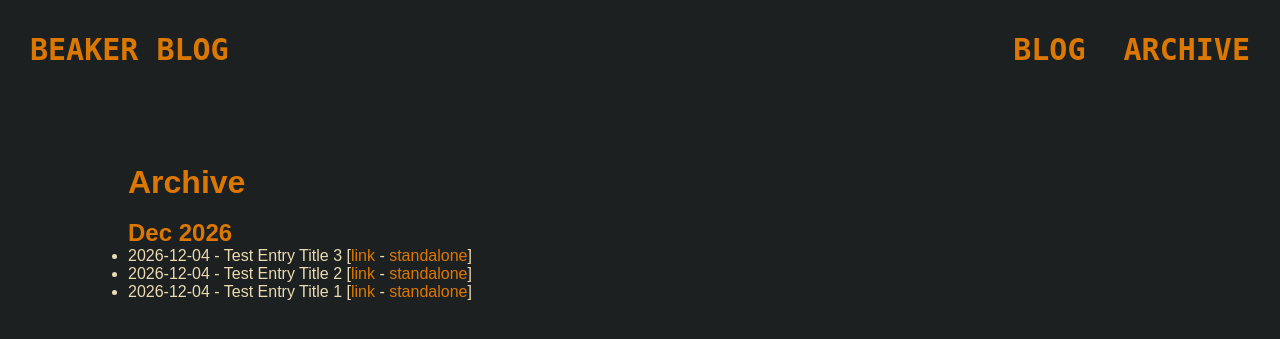
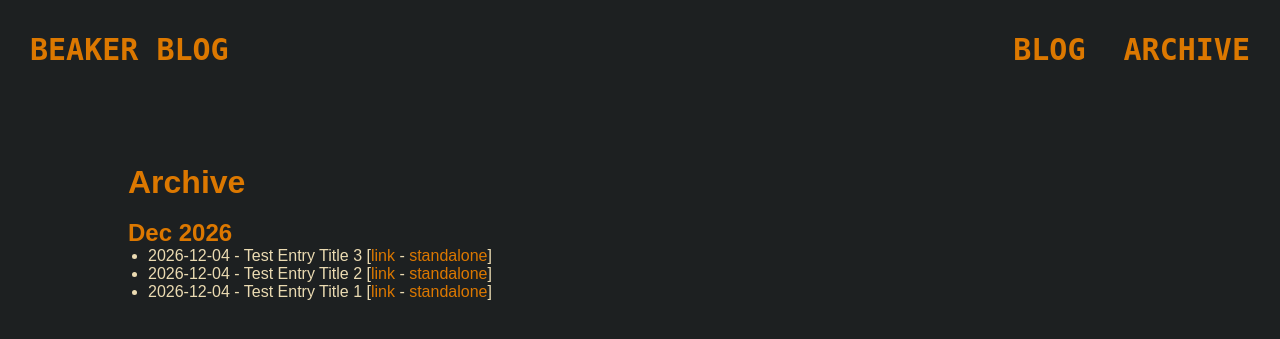
Before and after one commit to tiyn/beaker-blog, a Flask app: page /archive in a window 1280 px wide. Shown: the top 339 px of the page. Run offline with Flask 3, Linux system fonts and the light colour scheme.

Commit message:
added more style and fixed a link bug

```diff
--- a/src/content.py
+++ b/src/content.py
@@ -108,6 +108,7 @@ def gen_stand_string(path_ex):
         title = open(filename).readline().rstrip("\n")
         text = open(filename).readlines()[1:]
         filename_no_end = filename.split(".", 1)[0]
+        filename_no_end = filename_no_end.split("/")[-1]
         content_string += "<h1>" + title + "</h1>\n"
         content_string += "["
         content_string += "<a href=\"" + "/index.html#" + \
--- a/src/static/css/style.css
+++ b/src/static/css/style.css
@@ -170,3 +170,11 @@ footer .center {
 figure {
     padding:20px;
 }
+
+ul {
+    padding-left:20px;
+}
+
+ol {
+    padding-left:20px;
+}
```
Also changed, not shown: README.md.
